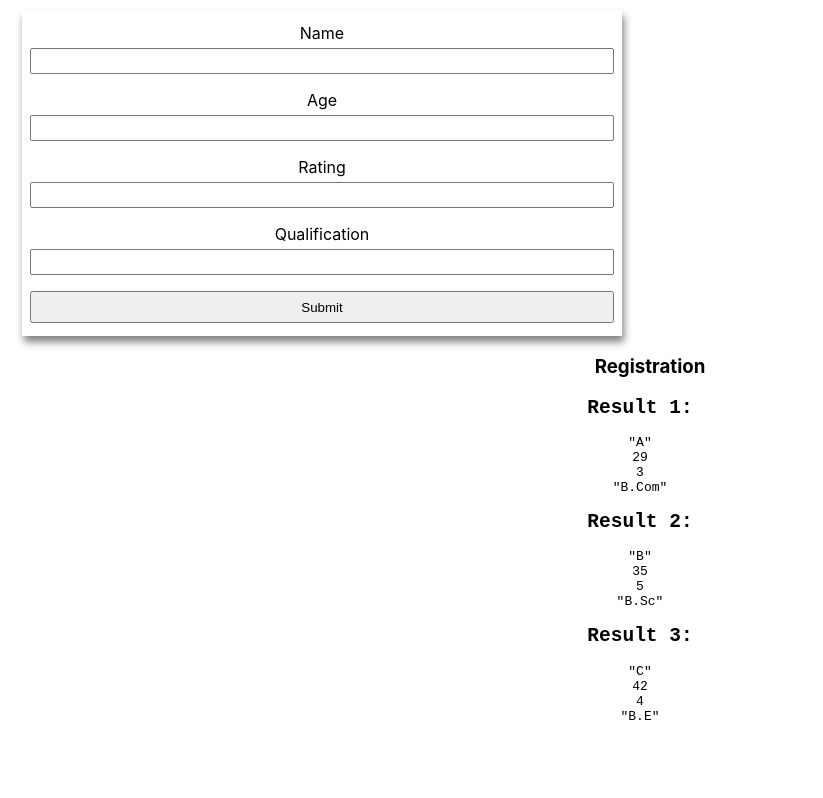
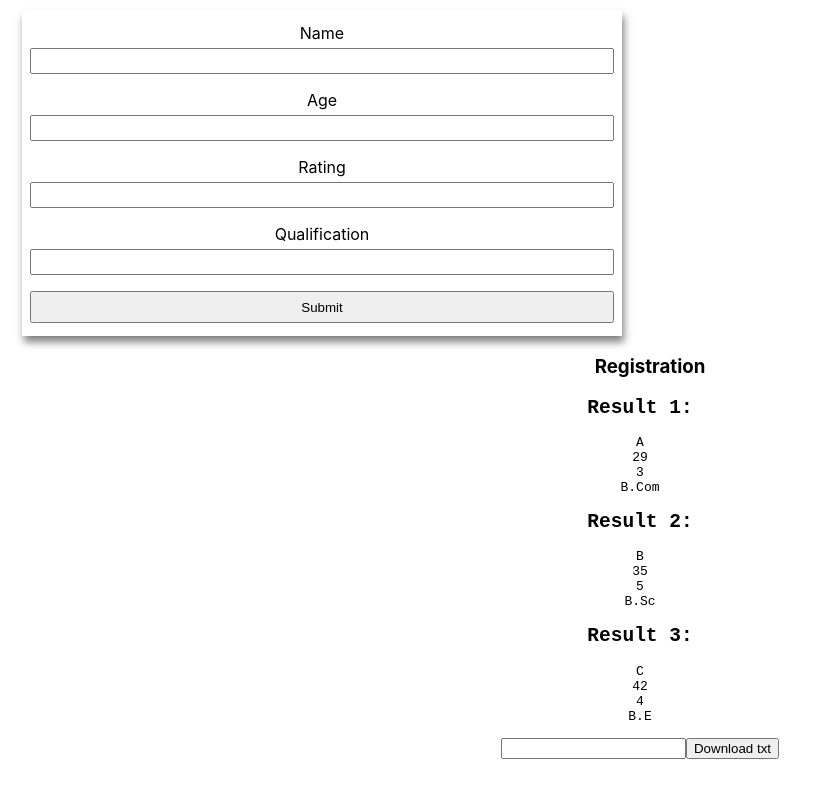
Before and after one commit to capntechbeard/react-dynamicform, a React (Create React App) app: page / in a window 1280 px wide. Shown: the whole page, without its empty margins (0-823 px from the left). Built offline with nearby package versions, Linux system fonts and the light colour scheme.

Commit message:
Display string values without quotes
Also added a snippet of code to download a file. This code will be modified to allow for the JSON file to be downloaded.

```diff
--- a/src/App.js
+++ b/src/App.js
@@ -29,6 +29,17 @@ class App extends Component {
     ]
   };
 
+  downloadTxtFile = () => {
+    const element = document.createElement("a");
+    const file = new Blob([document.getElementById("myInput").value], {
+      type: "text/plain"
+    });
+    element.href = URL.createObjectURL(file);
+    element.download = "myFile.txt";
+    document.body.appendChild(element); // Required for this to work in FireFox
+    element.click();
+  };
+
   onSubmit = model => {
     model.id = +new Date();
     this.setState({
@@ -36,13 +47,16 @@ class App extends Component {
     });
     alert(
       "Name: " +
-        JSON.stringify(this.state.data[0].name) +
+        JSON.stringify(this.state.data[0].name).replace(/^"(.+)"$/, "$1") +
         "     Age: " +
         JSON.stringify(this.state.data[0].age) +
         "     Rating: " +
         JSON.stringify(this.state.data[0].rating) +
         "     Qualification: " +
-        JSON.stringify(this.state.data[0].qualification)
+        JSON.stringify(this.state.data[0].qualification).replace(
+          /^"(.+)"$/,
+          "$1"
+        )
     );
   };
 
@@ -70,30 +84,42 @@ class App extends Component {
 
         <pre>
           <h2>Result 1:</h2>
-          {JSON.stringify(this.state.data[0].name)}
+          {JSON.stringify(this.state.data[0].name).replace(/^"(.+)"$/, "$1")}
           <br />
-          {JSON.stringify(this.state.data[0].age)}
+          {JSON.stringify(this.state.data[0].age).replace(/^"(.+)"$/, "$1")}
           <br />
-          {JSON.stringify(this.state.data[0].rating)}
+          {JSON.stringify(this.state.data[0].rating).replace(/^"(.+)"$/, "$1")}
           <br />
-          {JSON.stringify(this.state.data[0].qualification)}
+          {JSON.stringify(this.state.data[0].qualification).replace(
+            /^"(.+)"$/,
+            "$1"
+          )}
           <h2>Result 2:</h2>
-          {JSON.stringify(this.state.data[1].name)}
+          {JSON.stringify(this.state.data[1].name).replace(/^"(.+)"$/, "$1")}
           <br />
-          {JSON.stringify(this.state.data[1].age)}
+          {JSON.stringify(this.state.data[1].age).replace(/^"(.+)"$/, "$1")}
           <br />
-          {JSON.stringify(this.state.data[1].rating)}
+          {JSON.stringify(this.state.data[1].rating).replace(/^"(.+)"$/, "$1")}
           <br />
-          {JSON.stringify(this.state.data[1].qualification)}
+          {JSON.stringify(this.state.data[1].qualification).replace(
+            /^"(.+)"$/,
+            "$1"
+          )}
           <h2>Result 3:</h2>
-          {JSON.stringify(this.state.data[2].name)}
+          {JSON.stringify(this.state.data[2].name).replace(/^"(.+)"$/, "$1")}
           <br />
-          {JSON.stringify(this.state.data[2].age)}
+          {JSON.stringify(this.state.data[2].age).replace(/^"(.+)"$/, "$1")}
           <br />
-          {JSON.stringify(this.state.data[2].rating)}
+          {JSON.stringify(this.state.data[2].rating).replace(/^"(.+)"$/, "$1")}
           <br />
-          {JSON.stringify(this.state.data[2].qualification)}
+          {JSON.stringify(this.state.data[2].qualification).replace(
+            /^"(.+)"$/,
+            "$1"
+          )}
         </pre>
+
+        <input id="myInput" />
+        <button onClick={this.downloadTxtFile}>Download txt</button>
       </div>
     );
   }
```
